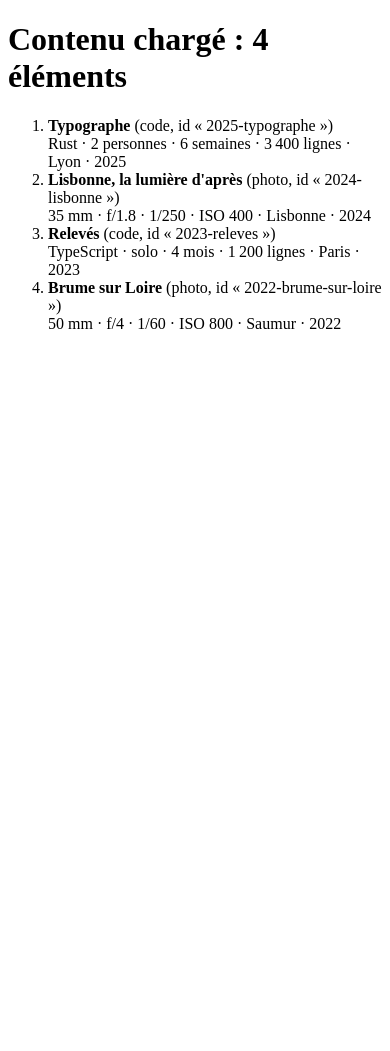
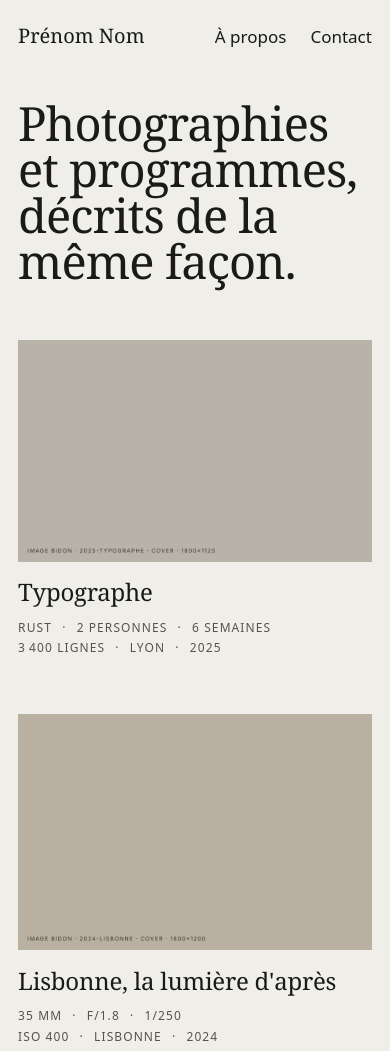
Before and after one commit to YTlowlouis/portfolio, an Astro site: page / in a window 390 px wide. Shown: the top 1051 px of the page. Before the commit the page ends 844 px from the top, so only its background shows below. Built offline with nearby package versions, Linux system fonts and the light colour scheme; Astro itself is replaced by a stand-in of ours.

Commit message:
Ajoute le bloc de métadonnées unique et la grille d'accueil
MetaBlock reçoit six paires label/valeur et ignore le type de l'élément.
Liste de définitions : labels masqués mais vocalisés, points médians en
contenu CSS muet, deux lignes de trois champs, chiffres tabulaires.
Grille en subgrid pour aligner titres et blocs d'une carte à l'autre.
Images via <Picture> (AVIF, WebP, tailles responsives, ratio réservé).
Polices Bodoni Moda et IBM Plex Sans auto-hébergées via Fontsource.

Co-Authored-By: Claude Opus 5.5 <noreply@anthropic.com>
Claude-Session: https://claude.ai/code/session_01XLEw64p3Qd949MHjVeWPRc

```diff
--- a/package.json
+++ b/package.json
@@ -10,6 +10,8 @@
     "check": "astro check"
   },
   "dependencies": {
+    "@fontsource-variable/bodoni-moda": "^5.3.0",
+    "@fontsource-variable/ibm-plex-sans": "^5.3.0",
     "astro": "^7.4.13",
     "sharp": "^0.35.5"
   },
--- /dev/null
+++ b/src/components/MetaBlock.astro
@@ -0,0 +1,76 @@
+---
+/**
+ * Le bloc de métadonnées. Unique composant du site pour cet usage.
+ *
+ * Il reçoit six paires label/valeur et rien d'autre : il ne sait pas s'il
+ * affiche une photo ou un projet de code, et ne doit jamais le savoir.
+ *
+ * Accessibilité : une liste de définitions. Les labels sont masqués à l'écran
+ * mais lus par les lecteurs d'écran (« Focale : 35 mm »). Les points médians
+ * sont du contenu CSS au texte alternatif vide, donc jamais vocalisés.
+ */
+import type { Meta } from '~/lib/meta';
+
+interface Props {
+  fields: Meta;
+}
+
+const { fields } = Astro.props;
+---
+
+<dl class="meta">
+  {
+    fields.map((field) => (
+      <div class="meta__field">
+        <dt class="meta__label">{field.label}</dt>
+        <dd class="meta__value">{field.value}</dd>
+      </div>
+    ))
+  }
+</dl>
+
+<style>
+  .meta {
+    margin: 0;
+    font-family: var(--font-sans);
+    font-size: var(--meta-size);
+    line-height: 1.7;
+    letter-spacing: 0.09em;
+    text-transform: uppercase;
+    font-variant-numeric: tabular-nums lining-nums;
+    color: var(--ink-soft);
+  }
+
+  /* Les six champs s'écoulent comme du texte, sur deux lignes de trois :
+     même hauteur et même rythme pour tous les blocs du site. */
+  .meta__field {
+    display: inline;
+    white-space: nowrap;
+  }
+
+  .meta__field:not(:nth-child(3n + 1))::before {
+    content: '·';
+    content: '·' / '';
+    margin-inline: 0.5em;
+  }
+
+  .meta__field:nth-child(3)::after {
+    content: '\A';
+    content: '\A' / '';
+    white-space: pre;
+  }
+
+  .meta__label {
+    position: absolute;
+    width: 1px;
+    height: 1px;
+    overflow: hidden;
+    clip-path: inset(50%);
+    white-space: nowrap;
+  }
+
+  .meta__value {
+    display: inline;
+    margin: 0;
+  }
+</style>
--- /dev/null
+++ b/src/components/WorkCard.astro
@@ -0,0 +1,85 @@
+---
+/**
+ * Une carte de la grille : image, titre, bloc de métadonnées.
+ * Comme MetaBlock, elle ignore le type de l'élément.
+ */
+import type { ImageMetadata } from 'astro';
+import { Picture } from 'astro:assets';
+import MetaBlock from './MetaBlock.astro';
+import type { Meta } from '~/lib/meta';
+
+interface Props {
+  href: string;
+  title: string;
+  image: { src: ImageMetadata; alt: string };
+  meta: Meta;
+  /** Les premières cartes, visibles sans défiler, ne sont pas chargées en différé. */
+  priority?: boolean;
+}
+
+const { href, title, image, meta, priority = false } = Astro.props;
+---
+
+<article class="card">
+  <a class="card__media" href={href} tabindex="-1" aria-hidden="true">
+    <Picture
+      src={image.src}
+      alt=""
+      formats={['avif', 'webp']}
+      widths={[480, 720, 960, 1440]}
+      sizes="(min-width: 72rem) 30vw, (min-width: 44rem) 46vw, 100vw"
+      loading={priority ? 'eager' : 'lazy'}
+      fetchpriority={priority ? 'high' : 'auto'}
+    />
+  </a>
+  <h2 class="card__title">
+    <a href={href}>{title}</a>
+  </h2>
+  <MetaBlock fields={meta} />
+</article>
+
+<style>
+  /* La carte reprend les trois rangées de la grille parente (subgrid) :
+     dans une même rangée de cartes, titres et blocs de métadonnées
+     commencent tous à la même hauteur, quelle que soit l'image. */
+  .card {
+    display: grid;
+    grid-row: span 3;
+    grid-template-rows: subgrid;
+    row-gap: 0;
+  }
+
+  .card__media {
+    align-self: end;
+    display: block;
+  }
+
+  .card__media :global(img) {
+    display: block;
+    width: 100%;
+    height: auto;
+    background: var(--paper-deep);
+  }
+
+  .card__title {
+    margin: 1.1rem 0 0.6rem;
+    font-family: var(--font-serif);
+    font-size: var(--card-title-size);
+    font-weight: 500;
+    font-variation-settings: 'opsz' 96;
+    line-height: 1.05;
+    letter-spacing: -0.01em;
+    text-wrap: balance;
+  }
+
+  .card__title a {
+    color: inherit;
+    text-decoration: none;
+  }
+
+  .card__title a:hover {
+    text-decoration: underline;
+    text-decoration-thickness: 1px;
+    text-underline-offset: 0.12em;
+  }
+</style>
--- /dev/null
+++ b/src/layouts/Base.astro
@@ -0,0 +1,83 @@
+---
+import '~/styles/global.css';
+
+interface Props {
+  title?: string;
+  description?: string;
+}
+
+const SITE_NAME = 'Prénom Nom';
+const { title, description = 'Photographies et programmes.' } = Astro.props;
+const fullTitle = title ? `${title} · ${SITE_NAME}` : SITE_NAME;
+---
+
+<!doctype html>
+<html lang="fr">
+  <head>
+    <meta charset="utf-8" />
+    <meta name="viewport" content="width=device-width, initial-scale=1" />
+    <meta name="description" content={description} />
+    <meta name="theme-color" content="#efeee9" />
+    <title>{fullTitle}</title>
+  </head>
+  <body>
+    <a class="skip-link" href="#contenu">Aller au contenu</a>
+    <header class="site-header">
+      <a class="site-name" href="/">{SITE_NAME}</a>
+      <nav aria-label="Principale">
+        <ul>
+          <li><a href="/a-propos">À propos</a></li>
+          <li><a href="/a-propos#contact">Contact</a></li>
+        </ul>
+      </nav>
+    </header>
+    <main id="contenu">
+      <slot />
+    </main>
+  </body>
+</html>
+
+<style>
+  .site-header {
+    display: flex;
+    flex-wrap: wrap;
+    align-items: baseline;
+    justify-content: space-between;
+    gap: 0.5rem 2rem;
+    max-width: var(--page-max);
+    margin-inline: auto;
+    padding: clamp(1.25rem, 3vw, 2rem) var(--gutter) 0;
+  }
+
+  .site-name {
+    font-family: var(--font-serif);
+    font-size: 1.25rem;
+    font-weight: 500;
+    text-decoration: none;
+  }
+
+  nav ul {
+    display: flex;
+    gap: 1.5rem;
+    margin: 0;
+    padding: 0;
+    list-style: none;
+  }
+
+  nav a {
+    text-decoration: none;
+  }
+
+  nav a:hover,
+  .site-name:hover {
+    text-decoration: underline;
+    text-decoration-thickness: 1px;
+    text-underline-offset: 0.2em;
+  }
+
+  main {
+    max-width: var(--page-max);
+    margin-inline: auto;
+    padding: 0 var(--gutter) clamp(4rem, 10vw, 8rem);
+  }
+</style>
--- /dev/null
+++ b/src/lib/works.ts
@@ -0,0 +1,15 @@
+import { getCollection, type CollectionEntry } from 'astro:content';
+
+export type Work = CollectionEntry<'works'>;
+
+/** Tous les éléments publiés, photo et code mêlés, du plus récent au plus ancien. */
+export async function getWorks(): Promise<Work[]> {
+  const works = await getCollection('works', ({ data }) => !data.draft);
+  return works.sort((a, b) => b.data.date.getTime() - a.data.date.getTime());
+}
+
+/** URL de la page de détail. L'id commence par l'année, il ne peut pas
+ *  entrer en conflit avec /a-propos ou /m/. */
+export function workHref(work: Work): string {
+  return `/${work.id}`;
+}
--- a/src/pages/index.astro
+++ b/src/pages/index.astro
@@ -1,36 +1,49 @@
 ---
-/**
- * Page provisoire de l'étape 1 : elle ne sert qu'à vérifier que la collection
- * se charge, que le tri par date fonctionne et que toMeta() rend bien six champs
- * pour chaque élément. Elle sera remplacée par la grille à l'étape 2.
- */
-import { getCollection } from 'astro:content';
+import Base from '~/layouts/Base.astro';
+import WorkCard from '~/components/WorkCard.astro';
+import { getWorks, workHref } from '~/lib/works';
 import { toMeta } from '~/lib/meta';
 
-const works = (await getCollection('works', ({ data }) => !data.draft)).sort(
-  (a, b) => b.data.date.getTime() - a.data.date.getTime(),
-);
+const works = await getWorks();
 ---
 
-<!doctype html>
-<html lang="fr">
-  <head>
-    <meta charset="utf-8" />
-    <meta name="viewport" content="width=device-width, initial-scale=1" />
-    <title>Portfolio · étape 1</title>
-  </head>
-  <body>
-    <h1>Contenu chargé : {works.length} éléments</h1>
-    <ol>
-      {
-        works.map((work) => (
-          <li>
-            <strong>{work.data.title}</strong> ({work.data.kind}, id « {work.id} »)
-            <br />
-            {toMeta(work).map((field) => field.value).join(' · ')}
-          </li>
-        ))
-      }
-    </ol>
-  </body>
-</html>
+<Base>
+  <h1 class="intro">Photographies et programmes, décrits de la même façon.</h1>
+
+  <div class="grid">
+    {
+      works.map((work, index) => (
+        <WorkCard
+          href={workHref(work)}
+          title={work.data.title}
+          image={work.data.cover}
+          meta={toMeta(work)}
+          priority={index < 3}
+        />
+      ))
+    }
+  </div>
+</Base>
+
+<style>
+  .intro {
+    max-width: 14ch;
+    margin: clamp(3rem, 10vw, 9rem) 0 clamp(3.5rem, 9vw, 8rem);
+    font-family: var(--font-serif);
+    font-size: var(--display-size);
+    font-weight: 400;
+    font-variation-settings: 'opsz' 96;
+    line-height: 0.98;
+    letter-spacing: -0.02em;
+    text-wrap: balance;
+  }
+
+  /* Trois rangées de grille par carte (image, titre, métadonnées),
+     reprises par chaque carte en subgrid. */
+  .grid {
+    display: grid;
+    grid-template-columns: repeat(auto-fill, minmax(min(100%, 19rem), 1fr));
+    column-gap: clamp(1.5rem, 4vw, 4rem);
+    row-gap: clamp(3.5rem, 8vw, 6.5rem);
+  }
+</style>
--- /dev/null
+++ b/src/styles/global.css
@@ -0,0 +1,89 @@
+/* Polices auto-hébergées (paquets npm Fontsource), servies depuis le site. */
+@import '@fontsource-variable/bodoni-moda/opsz.css';
+@import '@fontsource-variable/ibm-plex-sans/index.css';
+
+:root {
+  /* Couleurs. Pas d'accent : la couleur vient des images. */
+  --paper: #efeee9; /* papier légèrement gris, jamais blanc pur */
+  --paper-deep: #e4e2db; /* fond réservé sous une image en chargement */
+  --ink: #1a1a18; /* texte : contraste 15,8:1 sur le papier */
+  --ink-soft: #55534c; /* métadonnées : contraste 6,6:1 sur le papier */
+  --rule: #c8c6be;
+
+  --font-serif: 'Bodoni Moda Variable', 'Bodoni 72', 'Didot', Georgia, serif;
+  --font-sans: 'IBM Plex Sans Variable', system-ui, sans-serif;
+
+  --text-size: 1.0625rem;
+  --meta-size: 0.75rem;
+  --card-title-size: clamp(1.5rem, 1.2rem + 1.1vw, 2.1rem);
+  --display-size: clamp(2.75rem, 1.6rem + 5.5vw, 6.5rem);
+
+  --gutter: clamp(1rem, 0.4rem + 3vw, 4rem);
+  --page-max: 92rem;
+
+  color-scheme: light;
+}
+
+*,
+*::before,
+*::after {
+  box-sizing: border-box;
+}
+
+html {
+  -webkit-text-size-adjust: 100%;
+  text-size-adjust: 100%;
+}
+
+body {
+  margin: 0;
+  background: var(--paper);
+  color: var(--ink);
+  font-family: var(--font-sans);
+  font-size: var(--text-size);
+  line-height: 1.6;
+  font-optical-sizing: auto;
+  -webkit-font-smoothing: antialiased;
+  -moz-osx-font-smoothing: grayscale;
+}
+
+img {
+  max-width: 100%;
+}
+
+a {
+  color: inherit;
+}
+
+:focus-visible {
+  outline: 2px solid var(--ink);
+  outline-offset: 3px;
+}
+
+::selection {
+  background: var(--ink);
+  color: var(--paper);
+}
+
+.skip-link {
+  position: absolute;
+  left: var(--gutter);
+  top: 0.75rem;
+  padding: 0.5rem 0.75rem;
+  background: var(--ink);
+  color: var(--paper);
+  transform: translateY(-200%);
+}
+
+.skip-link:focus-visible {
+  transform: none;
+}
+
+@media (prefers-reduced-motion: reduce) {
+  *,
+  *::before,
+  *::after {
+    transition-duration: 0.01ms !important;
+    animation-duration: 0.01ms !important;
+  }
+}
```
Also changed, not shown: 1 other file.
